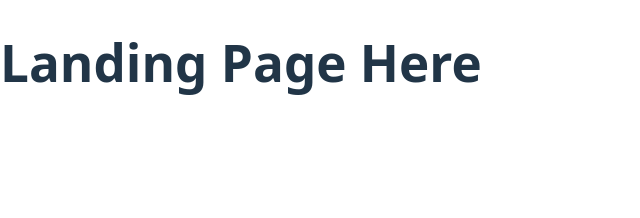
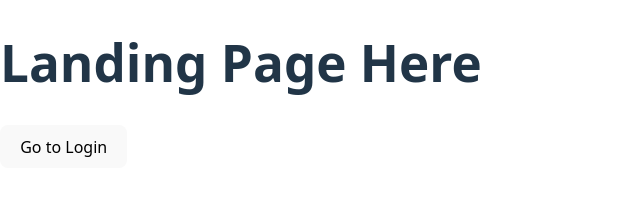
Before and after one commit to wharder04/PSM-CSCI-150, a React (Vite) app in the folder client/: page / in a window 1280 px wide. Shown: the top 218 px of the page, without its empty margins (0-640 px from the left). Built offline with nearby package versions, Linux system fonts and the light colour scheme.

Commit message:
Added button to go from landing to login

```diff
--- a/client/src/pages/Landing.jsx
+++ b/client/src/pages/Landing.jsx
@@ -1,10 +1,15 @@
 import { useState } from "react";
 import { Link } from "react-router-dom";
+import { useNavigate } from "react-router-dom";
 
 function Landing() {
+  const navigate = useNavigate();
+
+
   return (
     <>
       <h1 className="">Landing Page Here</h1>
+      <button onClick={() => navigate("/auth/login")}>Go to Login</button>
     </>
   );
 }
```
Also changed, not shown: 1 other file (tests, documents, lock files or other folders).
